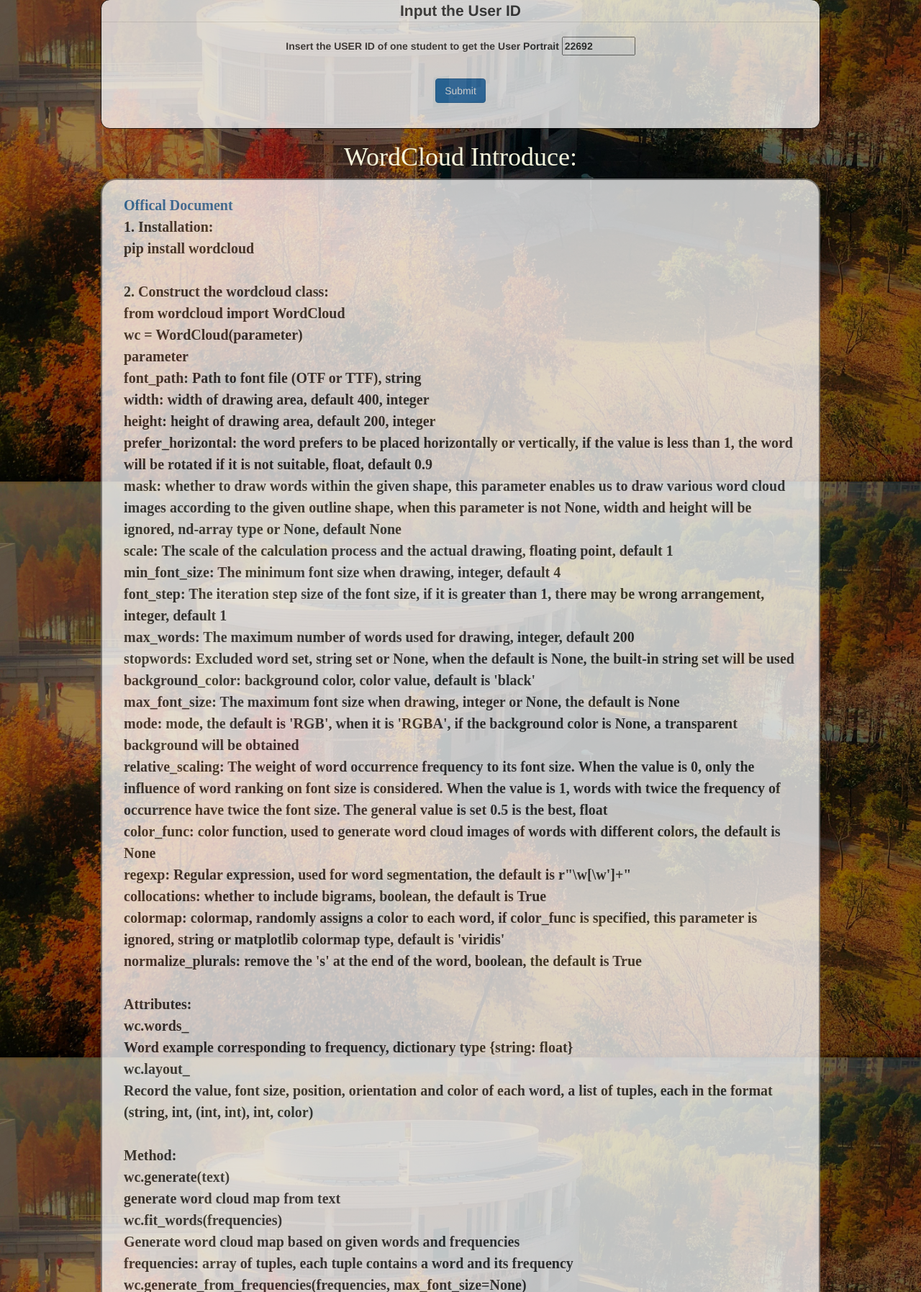
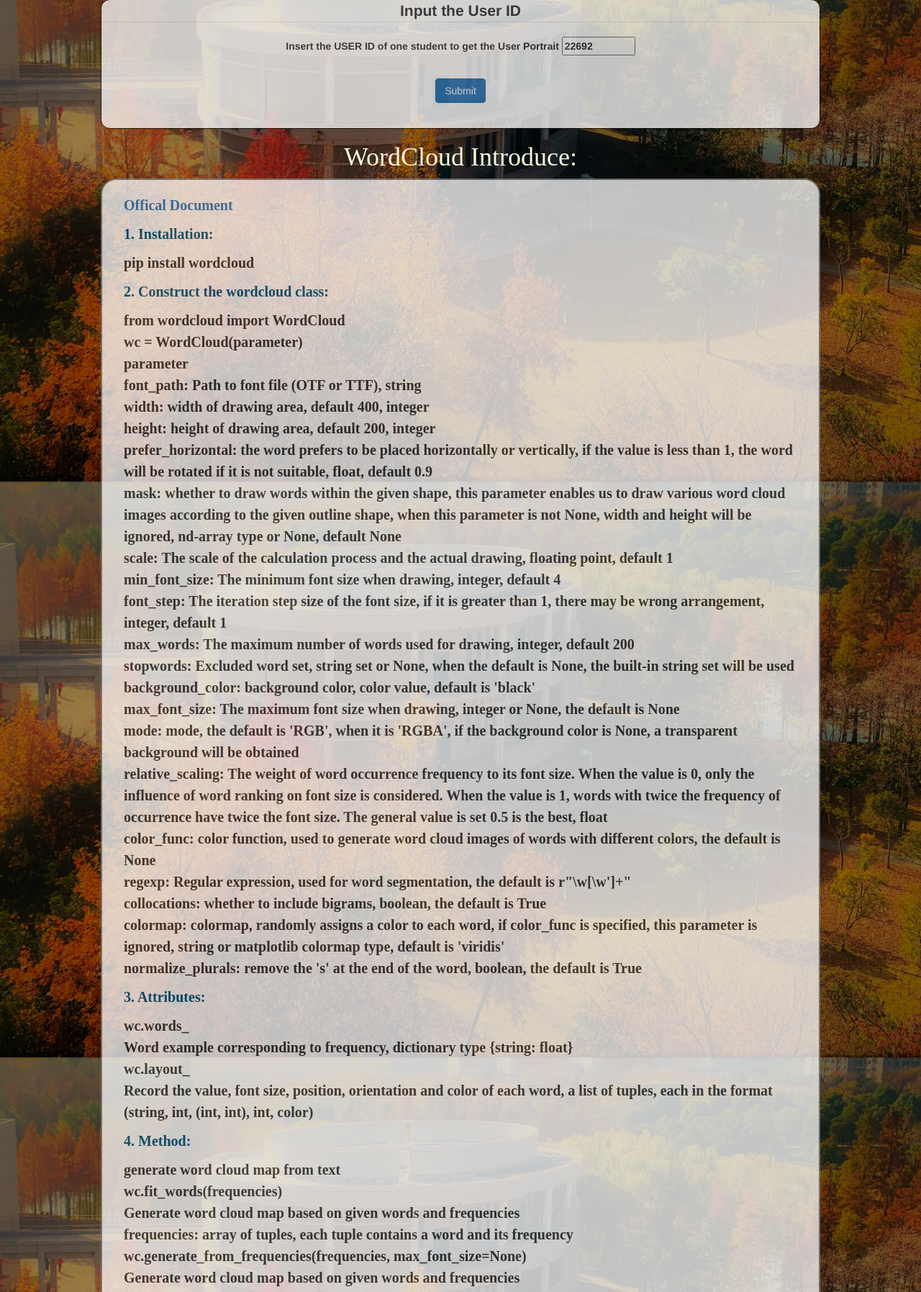
Before and after one commit to CAPCOMIN/UprrWebApp, a Flask app: template templates/searchportrait.html in a window 1280 px wide. Shown: the part 131-1926 px from the top of the page at 72% size. Run offline with Flask 2, Linux system fonts and the light colour scheme; the template is opened without the code that fills it, so the values that code supplies are empty; parts of the project's set-up code (start-up, migrations or seed data) failed here and were passed over; some libraries are stand-ins or nearby versions.

Commit message:
图标添加+文本调整

```diff
--- a/templates/index.html
+++ b/templates/index.html
@@ -3,6 +3,7 @@
 	<head>
 		<title>Recommendation Generator</title>
 		<link rel="stylesheet" type="text/css" href="static/style.css">
+		<link href="../static/img/icon.svg" rel="shortcut icon">
 
 		<title>Recommendation System</title>
 		<link rel="stylesheet" href="http://maxcdn.bootstrapcdn.com/bootstrap/3.3.6/css/bootstrap.min.css">
@@ -40,7 +41,7 @@
 							alpha = alpha + speed;
 							run.style.filter = 'alpha(opacity=' + alpha + ')';
 							run.style.opacity = alpha / 100;
-							document.title = alpha;
+							// document.title = alpha;
 						}
 					}, 75)
 				}
--- a/templates/result.html
+++ b/templates/result.html
@@ -3,6 +3,7 @@
 <head>
     <title>Results page</title>
     <link rel="stylesheet" type="text/css" href="static/style.css">
+	<link href="../static/img/icon.svg" rel="shortcut icon">
 
     <title>Recommendation System</title>
     <link rel="stylesheet" href="http://maxcdn.bootstrapcdn.com/bootstrap/3.3.6/css/bootstrap.min.css">
@@ -40,7 +41,7 @@
                         alpha = alpha + speed;
                         run.style.filter = 'alpha(opacity=' + alpha + ')';
                         run.style.opacity = alpha / 100;
-                        document.title = alpha;
+                        // document.title = alpha;
                     }
                 }, 75)
             }
--- a/templates/search.html
+++ b/templates/search.html
@@ -3,6 +3,8 @@
 	<head>
 		<title>Search page</title>
 		<link rel="stylesheet" type="text/css" href="static/style.css">
+		<link href="../static/img/icon.svg" rel="shortcut icon">
+
 		<title>Recommendation System</title>
 		<link rel="stylesheet" href="http://maxcdn.bootstrapcdn.com/bootstrap/3.3.6/css/bootstrap.min.css">
 		<script src="https://ajax.googleapis.com/ajax/libs/jquery/1.12.4/jquery.min.js"></script>
@@ -53,7 +55,7 @@
 							alpha = alpha + speed;
 							run.style.filter = 'alpha(opacity=' + alpha + ')';
 							run.style.opacity = alpha / 100;
-							document.title = alpha;
+							// document.title = alpha;
 						}
 					}, 75)
 				}
@@ -72,7 +74,7 @@
 							alphas = alphas + speeds;
 							runs.style.filter = 'alpha(opacity=' + alphas + ')';
 							runs.style.opacity = alphas / 100;
-							document.title = alphas;
+							// document.title = alphas;
 						}
 					}, 75)
 				}
--- a/templates/searchportrait.html
+++ b/templates/searchportrait.html
@@ -3,6 +3,8 @@
 	<head>
 		<title>Search Portrait page</title>
 		<link rel="stylesheet" type="text/css" href="static/style.css">
+		<link href="../static/img/icon.svg" rel="shortcut icon">
+
 		<title>Recommendation System</title>
 		<link rel="stylesheet" href="http://maxcdn.bootstrapcdn.com/bootstrap/3.3.6/css/bootstrap.min.css">
 		<script src="https://ajax.googleapis.com/ajax/libs/jquery/1.12.4/jquery.min.js"></script>
@@ -39,7 +41,7 @@
 							alpha = alpha + speed;
 							run.style.filter = 'alpha(opacity=' + alpha + ')';
 							run.style.opacity = alpha / 100;
-							document.title = alpha;
+							// document.title = alpha;
 						}
 					}, 75)
 				}
@@ -100,6 +102,14 @@
 				left: 0;
 				z-index: 2;
 				position: fixed;
+			}
+
+			#div7 {
+				font-family: "Times New Roman";
+				color: #00557f;
+				font-size: 20px;
+				text-align: left;
+				line-height: calc(30px);
 			}
 
 			#divbar {
@@ -207,13 +217,13 @@
 		</div>
 		<div id="box">
 			<p id="div2">
-				<a href="https://amueller.github.io/word_cloud/index.html">Offical Document</a><br>
-				1. Installation: <br>pip install wordcloud<br><br>
-				2. Construct the wordcloud class:<br>
-				from wordcloud import WordCloud <br>
-
+				<a href="https://amueller.github.io/word_cloud/index.html">Offical Document</a>
+			</p>
+			<p id="div7">1. Installation:</p>
+			<p id="div2">pip install wordcloud</p>
+			<p id="div7">2. Construct the wordcloud class:</p>
+			<p id="div2">from wordcloud import WordCloud <br>
 				wc = WordCloud(parameter)<br>
-
 				parameter <br>
 				font_path: Path to font file (OTF or TTF), string<br>
 
@@ -261,16 +271,17 @@
 				colormap: colormap, randomly assigns a color to each word, if color_func is specified, this parameter
 				is ignored, string or matplotlib colormap type, default is 'viridis'<br>
 
-				normalize_plurals: remove the 's' at the end of the word, boolean, the default is True<br><br>
-				Attributes:<br>
-				wc.words_<br>
+				normalize_plurals: remove the 's' at the end of the word, boolean, the default is True
+			<p id="div7">3. Attributes:</p>
+			<p id="div2">wc.words_<br>
 				Word example corresponding to frequency, dictionary type {string: float}<br>
 
 				wc.layout_<br>
 				Record the value, font size, position, orientation and color of each word, a list of tuples, each in
-				the format (string, int, (int, int), int, color)<br><br>
-				Method: <br>
-				wc.generate(text)<br>
+				the format (string, int, (int, int), int, color)</p>
+
+			<p id="div7">4. Method: </p>
+			<p id="div2" wc.generate(text)<br>
 				generate word cloud map from text<br>
 
 				wc.fit_words(frequencies)<br>
@@ -295,16 +306,19 @@
 
 				to_file(filename)<br>
 				Return word cloud map in image format<br>
-				filename: save path<br><br>
-				Generate a color function from the color of a given image: <br>
-				from wordcloud import ImageColorGenerator <br>
-				pic_color=ImageColorGenerator(pic) <br><br>
-				Generate random colors (default color generation): <br>
-				wc.random_color_func(word=None, font_size=None, position=None, orientation=None, font_path=None,
+				filename: save path </p>
+
+			<p id="div7">5. Generate a color function from the color of a given image: </p>
+			<p id="div2">from wordcloud import ImageColorGenerator <br>
+				pic_color=ImageColorGenerator(pic) </p>
+
+			<p id="div7">6. Generate random colors (default color generation): </p>
+			<p id="div2">wc.random_color_func(word=None, font_size=None, position=None, orientation=None,
+				font_path=None,
 				random_state=None) <br>
 				#random_state: If given a random object, the number that will be used as a random seed for it to
 				generate <br>
-
+			</p>
 			</p>
 
 
--- a/templates/searchresult.html
+++ b/templates/searchresult.html
@@ -3,6 +3,8 @@
 <head>
     <title>Results page</title>
     <link rel="stylesheet" type="text/css" href="static/style.css">
+	<link href="../static/img/icon.svg" rel="shortcut icon">
+
 
     <title>Recommendation System</title>
     <link rel="stylesheet" href="http://maxcdn.bootstrapcdn.com/bootstrap/3.3.6/css/bootstrap.min.css">
@@ -40,7 +42,7 @@
                         alpha = alpha + speed;
                         run.style.filter = 'alpha(opacity=' + alpha + ')';
                         run.style.opacity = alpha / 100;
-                        document.title = alpha;
+                        // document.title = alpha;
                     }
                 }, 75)
             }
--- a/templates/userportrait.html
+++ b/templates/userportrait.html
@@ -3,6 +3,7 @@
 <head>
     <title>Results page</title>
     <link rel="stylesheet" type="text/css" href="static/style.css">
+	<link href="../static/img/icon.svg" rel="shortcut icon">
 
     <title>Recommendation System</title>
 
@@ -41,7 +42,7 @@
                         alpha = alpha + speed;
                         run.style.filter = 'alpha(opacity=' + alpha + ')';
                         run.style.opacity = alpha / 100;
-                        document.title = alpha;
+                        // document.title = alpha;
                     }
                 }, 75)
             }
```
Also changed, not shown: static/images/user_img.jpg, static/img/icon.svg (added).
